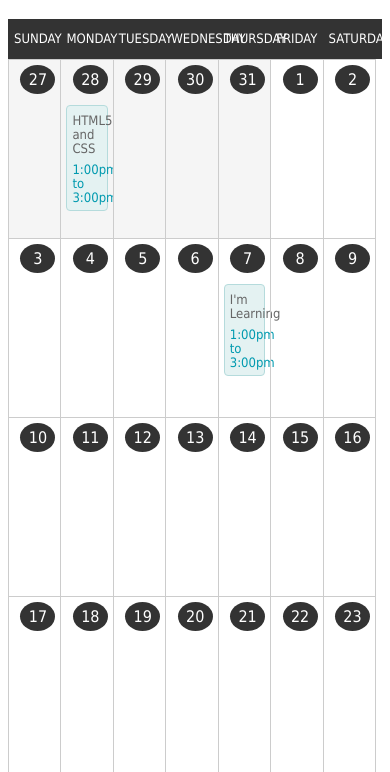
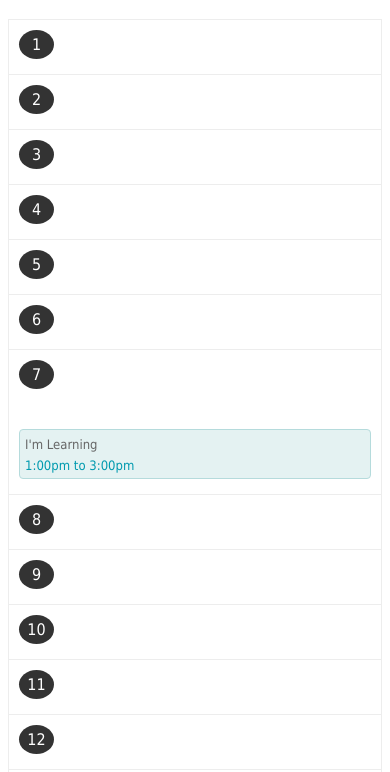
Before and after one commit to dominathan/responsive-calendar, a plain HTML site: page index.html in a window 390 px wide. Shown: the part 62-834 px from the top of the page. Drawn offline with Linux system fonts and the light colour scheme.

Commit message:
responsive calendar

```diff
--- a/css/style.css
+++ b/css/style.css
@@ -90,3 +90,25 @@ body {
   background: #f5f5f5;
   color: #666;
 }
+
+@media(max-width:768px) {
+  #calendar .weekdays {
+    display: none;
+  }
+
+  #calendar li {
+    height: auto !important;
+    border: 1px solid #ededed;
+    width: 100%;
+    padding: 10px;
+    margin-bottom: -1px;
+  }
+
+  #calendar .other-month {
+    display: none;
+  }
+
+  #calendar .date {
+    float: none;
+  }
+}
```
